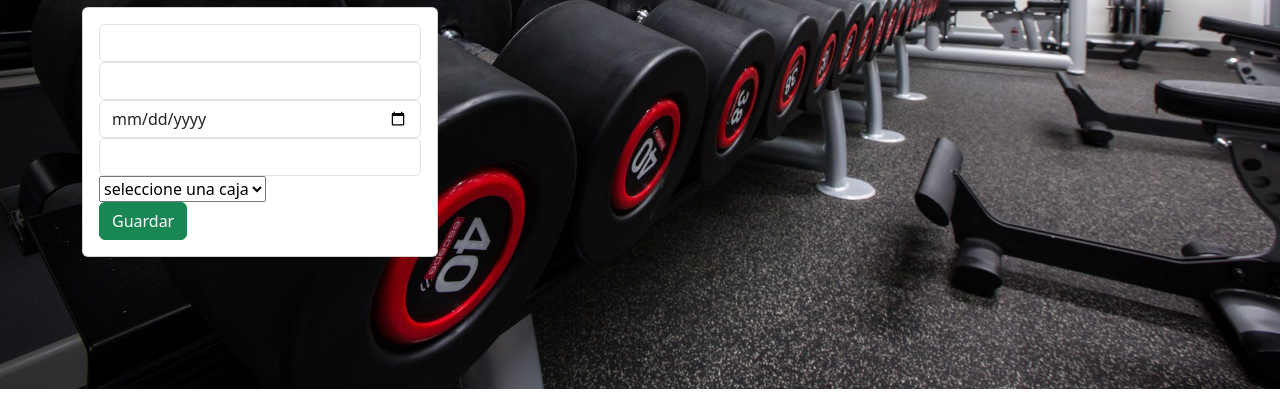
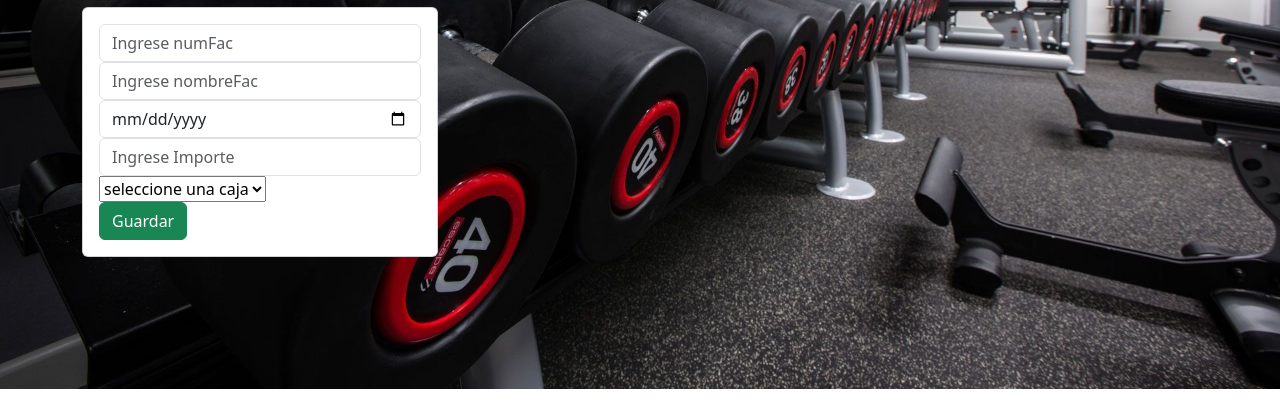
Before and after one commit to FrancoHtmlx/gymMaxPower.github.io, a Django app: page /facturas/ in a window 1280 px wide. Shown: the part 223-639 px from the top of the page. Run offline with Django 5.2, Linux system fonts and the light colour scheme; the visitor is signed in with stand-in values (Sample User, id 1); data that the repository does not hold is empty.

Commit message:
add en todos los archivos

```diff
--- a/Aplicaciones/Academico/static/js/filtrar.js
+++ b/Aplicaciones/Academico/static/js/filtrar.js
@@ -1,4 +1,4 @@
-<<<<<<< HEAD
+
 function filtrar(){
     var v = document.getElementById("select_id").value;
     console.log(v)
@@ -10,7 +10,7 @@ function filtrar(){
 
 };
 
-=======
+
 (function filtrar(){
     const informe = document.querySelector('#informe');
     console.log(informe)
@@ -30,4 +30,3 @@ function filtrar(){
 
 
 })();
->>>>>>> 41072145d85b204857c4a4dbb8fdcbfd72693524
--- a/Aplicaciones/Academico/static/js/gestion.js
+++ b/Aplicaciones/Academico/static/js/gestion.js
@@ -1,4 +1,4 @@
-<<<<<<< HEAD
+
 (function () {
     console.log("hola")
     const btnEliminacion=document.querySelectorAll(".btnElminacion");
@@ -15,23 +15,3 @@
     });
 
 })();
-
-=======
-(function () {
-    console.log("hola")
-    const btnEliminacion=document.querySelectorAll(".btnElminacion");
-
-    btnEliminacion.forEach(btn => {
-        console.log("entre1")
-        btn.addEventListener('click', (e) => {
-            console.log("entre2")
-            const confirmacion = confirm('¿Seguro que desea eliminar el registro?');
-            if(!confirmacion) {
-                e.preventDefault();
-            }
-        });
-    });
-
-})();
-
->>>>>>> 41072145d85b204857c4a4dbb8fdcbfd72693524
--- a/Aplicaciones/Academico/templates/gestionFacturas.html
+++ b/Aplicaciones/Academico/templates/gestionFacturas.html
@@ -19,19 +19,19 @@
             <div class="card-body">
                 <form action="/facturas/registrarFactura/" method="POST">{% csrf_token %}
                     <div class="form-group">
-                        <input type="text" id="txtnumFac" name="txtnumFac" class="form-control" placeoholder="Ingrese numFac"
+                        <input type="text" id="txtnumFac" name="txtnumFac" class="form-control" placeholder="Ingrese numFac"
                         minlength="6" maxlength="6" required>
                     </div>
                     <div class="form-group">
-                        <input type="text" id="txtnombreFac" name="txtnombreFac" class="form-control" placeoholder="Ingrese nombreFac"
+                        <input type="text" id="txtnombreFac" name="txtnombreFac" class="form-control" placeholder="Ingrese nombreFac"
                          maxlength="50" required>
                     </div>
                     <div class="form-group">
-                        <input type="date" id="dateFecha" name="dateFecha" class="form-control" placeoholder="Ingrese Fecha"
+                        <input type="date" id="dateFecha" name="dateFecha" class="form-control" placeholder="Ingrese Fecha"
                          maxlength="50" required>
                     </div>
                     <div class="form-group">
-                        <input type="float" id="floatImporte" name="floatImporte" class="form-control" placeoholder="Ingrese Importe"
+                        <input type="float" id="floatImporte" name="floatImporte" class="form-control" placeholder="Ingrese Importe"
                          maxlength="50" required>
                     </div>
                     <div class="form-group">
--- a/Aplicaciones/Academico/templates/gestionProductos.html
+++ b/Aplicaciones/Academico/templates/gestionProductos.html
@@ -19,15 +19,15 @@
             <div class="card-body">
                 <form action="/productos/registrarProducto/" method="POST">{% csrf_token %}
                     <div class="form-group">
-                        <input type="text" id="txtidProducto" name="txtidProducto" class="form-control" placeoholder="Ingrese idProducto"
+                        <input type="text" id="txtidProducto" name="txtidProducto" class="form-control" placeholder="Ingrese idProducto"
                         minlength="6" maxlength="6" required>
                     </div>
                     <div class="form-group">
-                        <input type="text" id="txtNombre" name="txtNombre" class="form-control" placeoholder="Ingrese Nombre"
+                        <input type="text" id="txtNombre" name="txtNombre" class="form-control" placeholder="Ingrese Nombre"
                          maxlength="50" required>
                     </div>
                     <div class="form-group">
-                        <input type="text" id="txtStock" name="txtStock" class="form-control" placeoholder=" IngreseStock"
+                        <input type="text" id="txtStock" name="txtStock" class="form-control" placeholder=" IngreseStock"
                          maxlength="20" required>
                     </div>
                     <div class="form-group">
```
